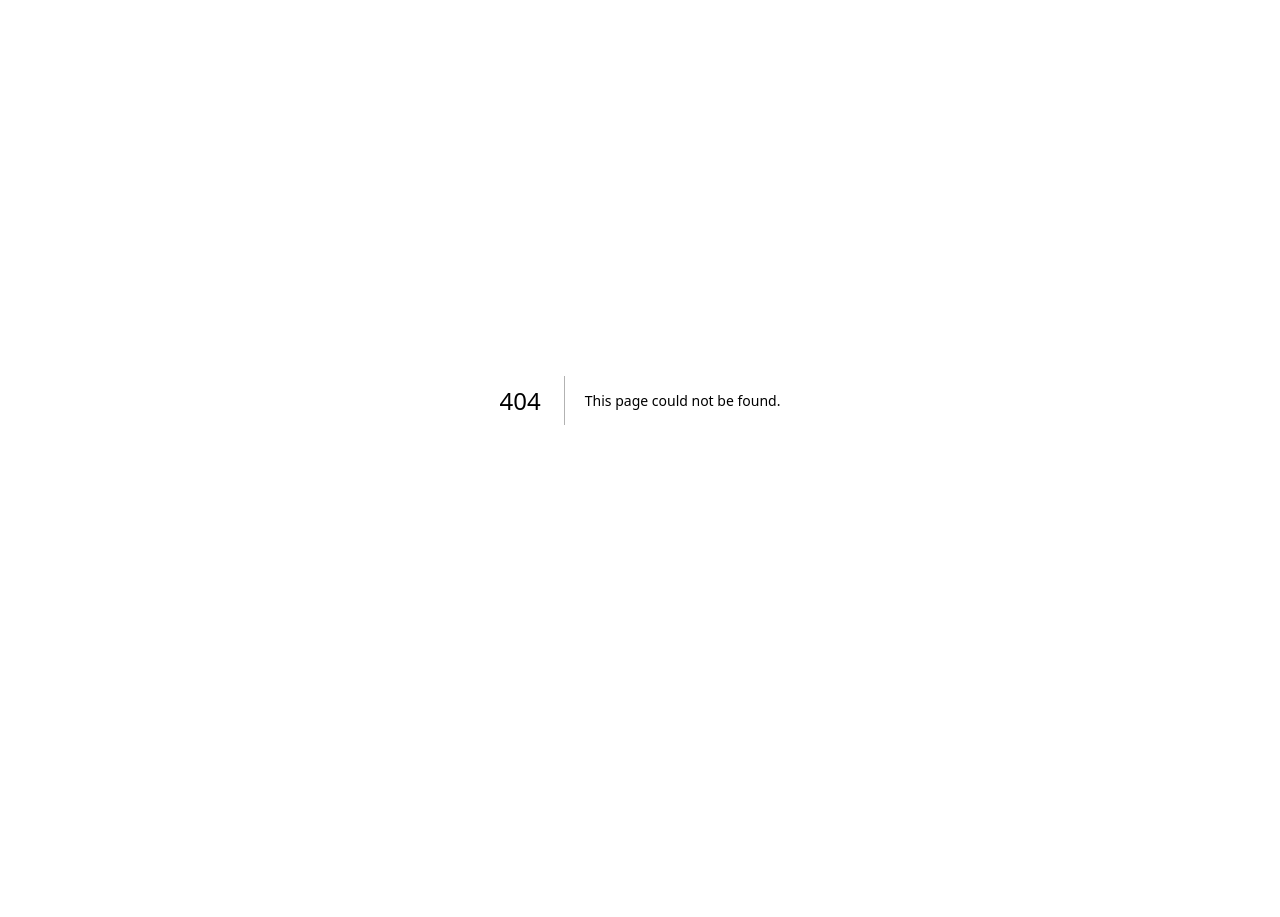
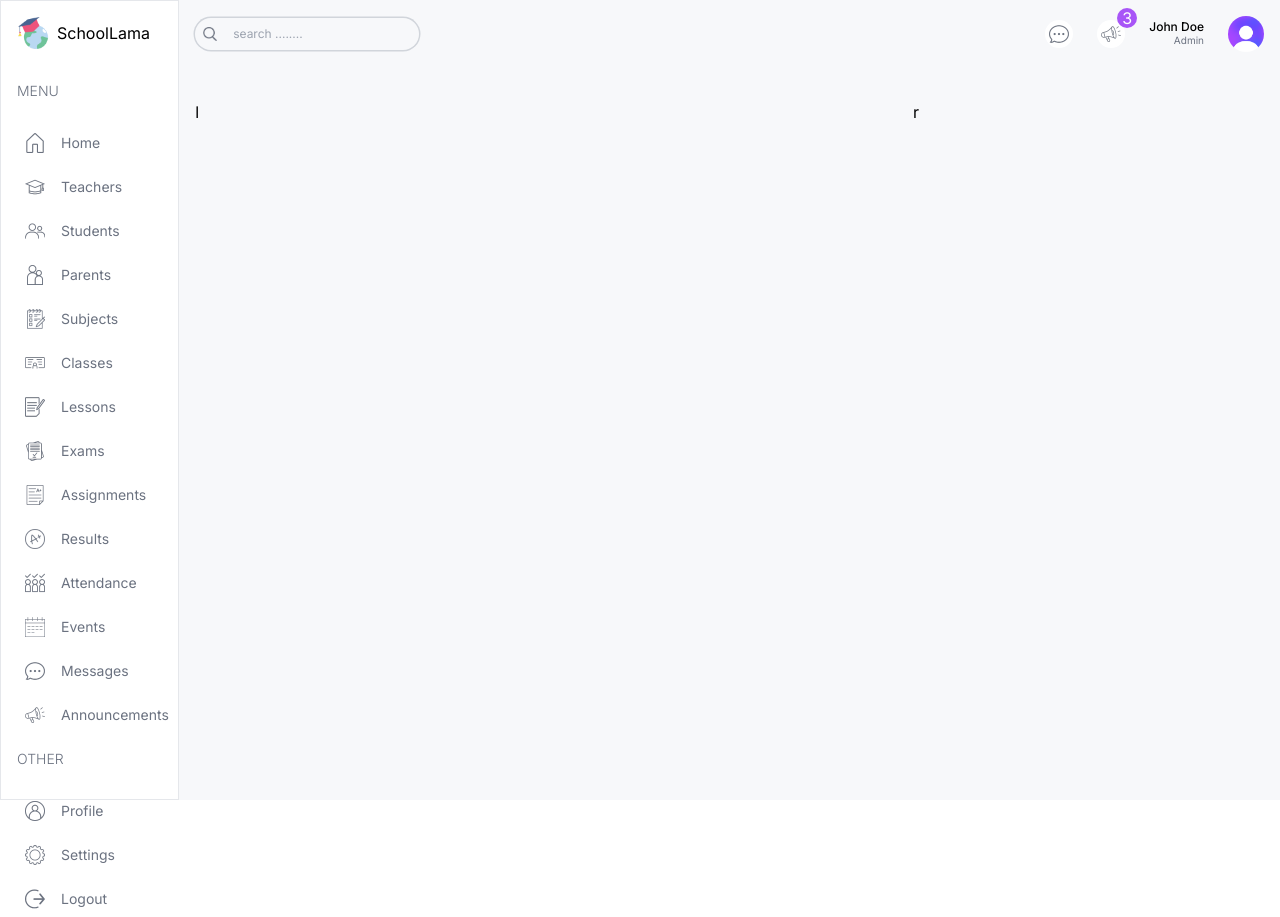
Before and after one commit to kaziabulhasib/sm-dashboard, a Next.js app: page /list/teachers/1 in a window 1280 px wide. Before the commit this address had no page. Before the commit the page ends 800 px from the top, so only its background shows below. Built offline with nearby package versions, Linux system fonts and the light colour scheme.

Commit message:
single teacher page start up

```diff
--- /dev/null
+++ b/src/app/(dashbaord)/list/teachers/[id]/page.tsx
@@ -0,0 +1,12 @@
+const SingleTeacherPage = () => {
+  return (
+    <div className='flex-1 p-4 flex flex-col xl:flex-row  gap-4'>
+      {/* left  */}
+      <div className='w-full xl:w-2/3'>l</div>
+      {/* right  */}
+      <div className='w-full xl:w-1/3'>r</div>
+    </div>
+  );
+};
+
+export default SingleTeacherPage;
```
